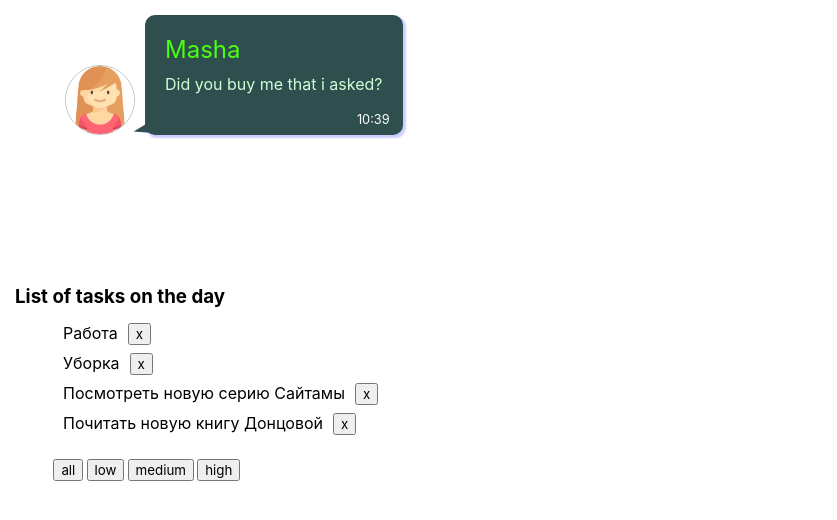
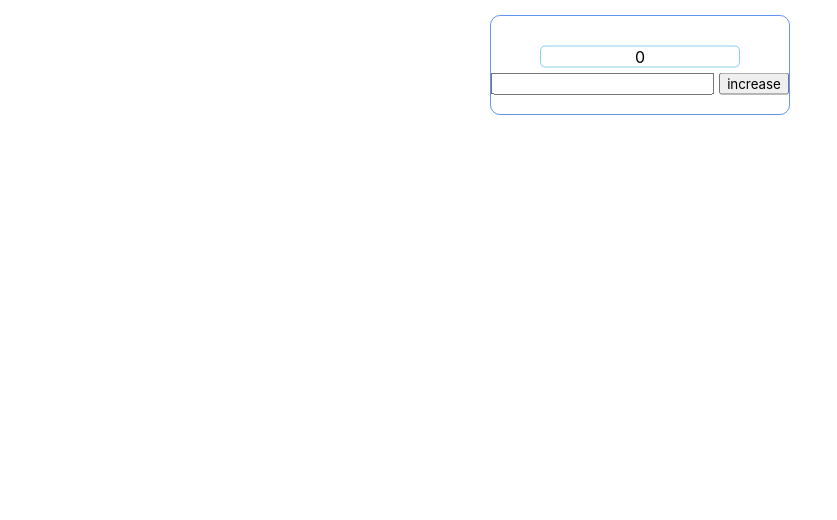
Before and after one commit to Rauzon/Home_tasks, a React (Create React App) app: page / in a window 1280 px wide. Shown: the top 520 px of the page, without its empty margins (0-837 px from the left). Built offline with nearby package versions, Linux system fonts and the light colour scheme.

Commit message:
was added task03

```diff
--- a/src/App.tsx
+++ b/src/App.tsx
@@ -2,12 +2,14 @@ import React from 'react';
 import './App.css';
 import {Messages} from "./components/task01/Messages";
 import { ListOfTasksHOC } from './components/task02/listOfTasksHOC';
+import { Counter } from './components/task03/Counter';
 
 function App() {
   return (
     <div className="App">
-     <Messages />
-     <ListOfTasksHOC />
+     {/*<Messages />*/}
+     {/*<ListOfTasksHOC />*/}
+     <Counter />
     </div>
   );
 }
--- /dev/null
+++ b/src/components/task03/Counter.module.css
@@ -0,0 +1,25 @@
+.content {
+    width: 300px;
+    min-height: 100px;
+    margin: 0 auto;
+
+    border: 1px solid cornflowerblue;
+    border-radius: 10px;
+}
+
+.content__inner {
+    top: 50%;
+    transform: translateY(50%);
+}
+
+.content__text {
+    width: 200px;
+    margin: 5px auto;
+
+    border: 1px solid skyblue;
+    border-radius: 5px;
+}
+
+.content__input input {
+    margin-right: 5px;
+}
--- /dev/null
+++ b/src/components/task03/Counter.tsx
@@ -0,0 +1,31 @@
+import React, {useState, ChangeEvent} from "react";
+import s from './Counter.module.css'
+
+
+export const Counter = () => {
+
+    let [value, setValue] = useState<number>(0)
+    let [name, setName] = useState<string>('')
+
+    const increaseValue = () => {
+        setValue(value + 1);
+        {name && alert(name)};
+        setName('')
+    }
+
+    const changeInputValue = (e:ChangeEvent<HTMLInputElement>) => {
+        setName(e.currentTarget.value)
+    }
+
+    return <div className={s.content}>
+        <div className={s.content__inner}>
+            <div className={s.content__text}>
+                <span>{value}</span>
+            </div>
+            <div className={s.content__input}>
+                <input value={name} onChange={changeInputValue}/>
+                <button onClick={increaseValue}>increase</button>
+            </div>
+        </div>
+    </div>
+}
```
Also changed, not shown: src/components/task02/TasksList.tsx (+20 -8 lines), src/components/task02/listOfTasksHOC.tsx (+7 -7 lines).
